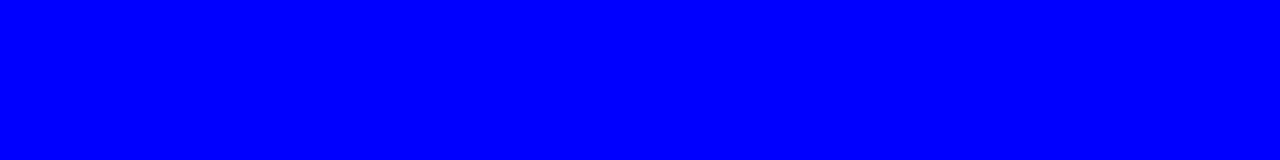
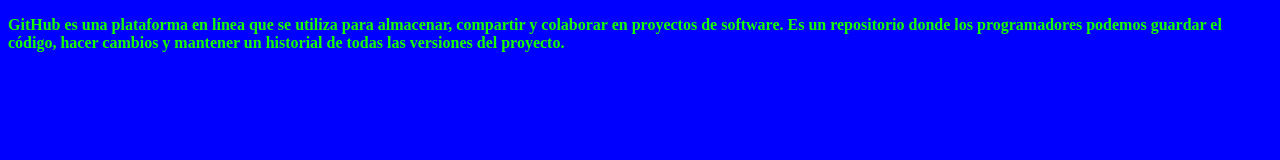
Before and after one commit to marianogn/edifp, a plain HTML site: page index.html in a window 1280 px wide. Drawn offline with Linux system fonts and the light colour scheme.

Commit message:
Update index.html

```diff
--- a/index.html
+++ b/index.html
@@ -4,7 +4,10 @@
     <meta charset="UTF-8">
     <title>Introduccion a GIT</title>
     <link href="css/estilos.css" rel="stylesheet" type="text/css">
-
+    <p>GitHub es una plataforma en línea que se utiliza para almacenar,
+    compartir y colaborar en proyectos de software. Es un repositorio
+    donde los programadores podemos guardar el código, hacer cambios
+    y mantener un historial de todas las versiones del proyecto.</p>
 </head>
 <body>
 </body>
```
